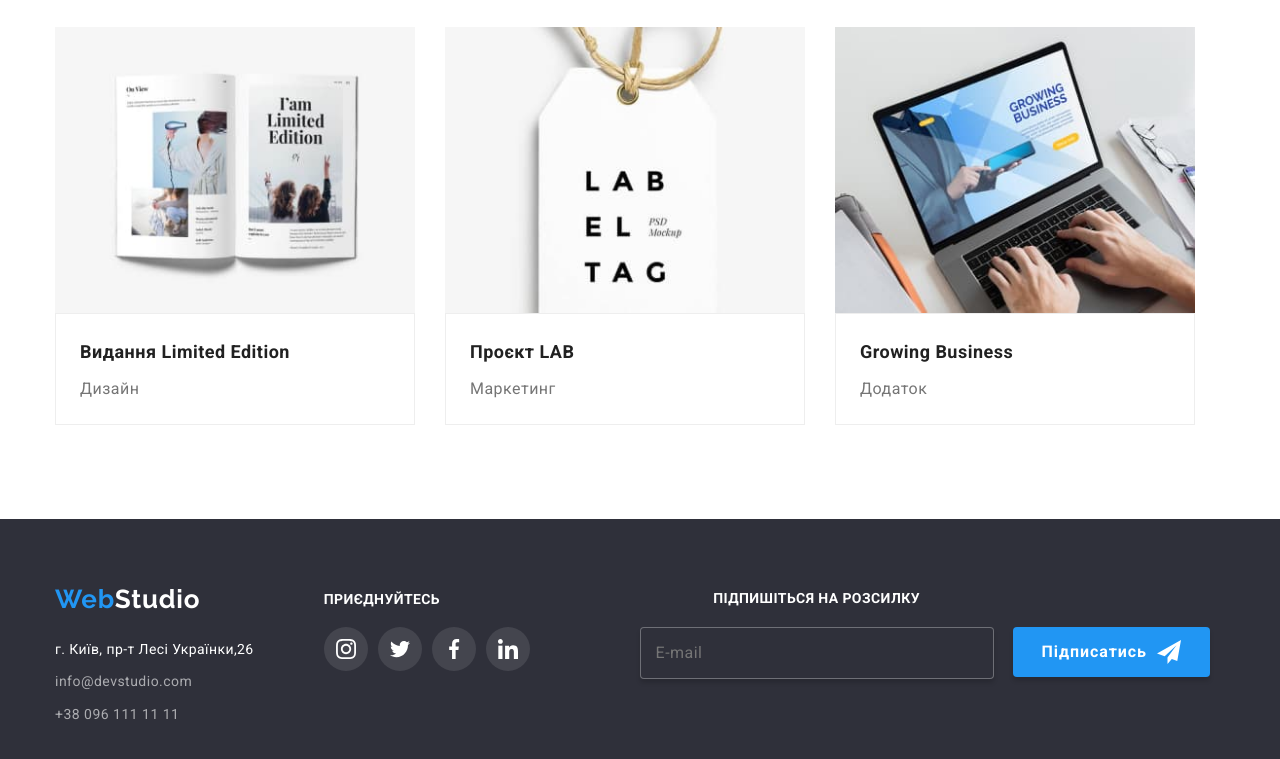
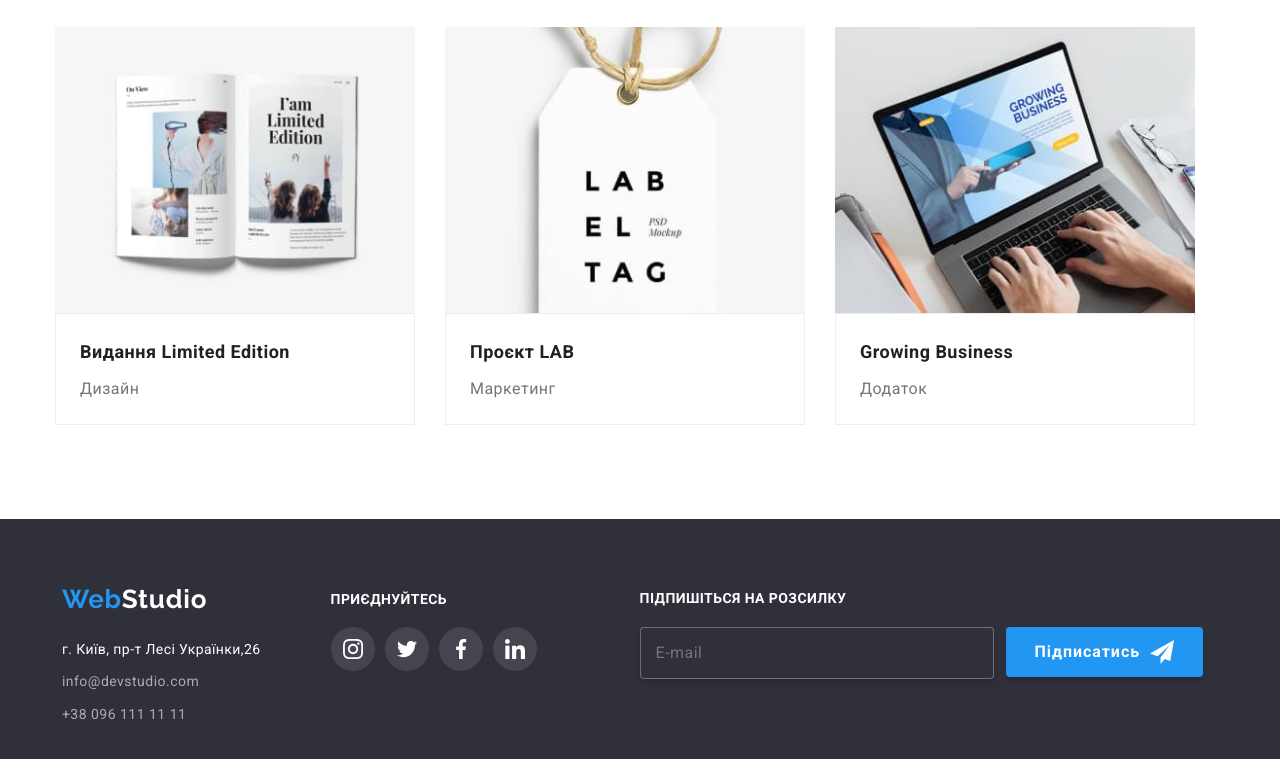
Before and after one commit to mariia-m-m/goit-markup-hw-08, a plain HTML site: page portfolio.html in a window 1280 px wide. Shown: the part 1074-1833 px from the top of the page. Drawn offline with nearby package versions, Linux system fonts and the light colour scheme.

Commit message:
внесено виправлення

```diff
--- a/sass/components/_footer.scss
+++ b/sass/components/_footer.scss
@@ -397,8 +397,8 @@ justify-content: center;
 
 }
 @media screen and (min-width:768px) {
-// padding-left:76px;
-// padding-right: 76px;
+padding-left:76px;
+padding-right: 76px;
 flex-direction: row;
 display: flex;
 flex-wrap: wrap;}
@@ -409,11 +409,3 @@ flex-direction: row;
 display: flex;
 flex-wrap: nowrap;}
 }
-.input-button{
-    display: flex;
-    flex-wrap: wrap;
-}
-.form-footer{
-    display: flex;
-    flex-wrap: wrap;
-}
```
Also changed, not shown: css/main.css, css/main.min.css, 2 other files.
